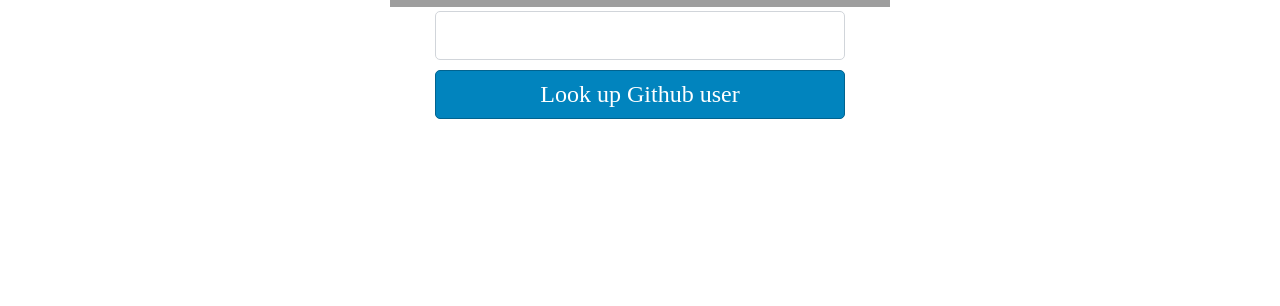
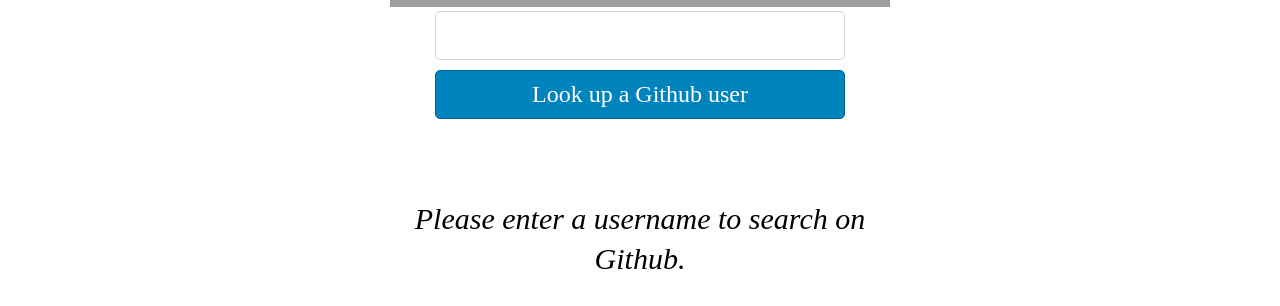
Before and after one commit to paytonzk/api-partay, a React (Create React App) app: page /github in a window 1280 px wide. Shown: the part 619-925 px from the top of the page. Before the commit the page ends 800 px from the top, so only its background shows below. Built offline with nearby package versions, Linux system fonts and the light colour scheme; grey boxes are pictures that could not be loaded; a web font is replaced by a local one.

Commit message:
Made route for matching github username

```diff
--- a/src/GitHub.js
+++ b/src/GitHub.js
@@ -1,5 +1,6 @@
 import React, {Component} from 'react'
 import './GitHub.css'
+import {Route} from 'react-router-dom'
 
 class GitHub extends Component{
     state = {
@@ -24,10 +25,12 @@
                 <div>
                     <input type="text" value={this.state.username} onChange={this.handleChange}/>
                     <div>
-                        <button type="submit">Look up Github user</button>
+                        <button type="submit">Look up a Github user</button>
                     </div>
                 </div>
             </form>
+            <Route path="/github/:username" />
+            <Route exact path="/github" render={() => <h3>Please enter a username to search on Github.</h3>} />
         </div>
         )
     }
```
